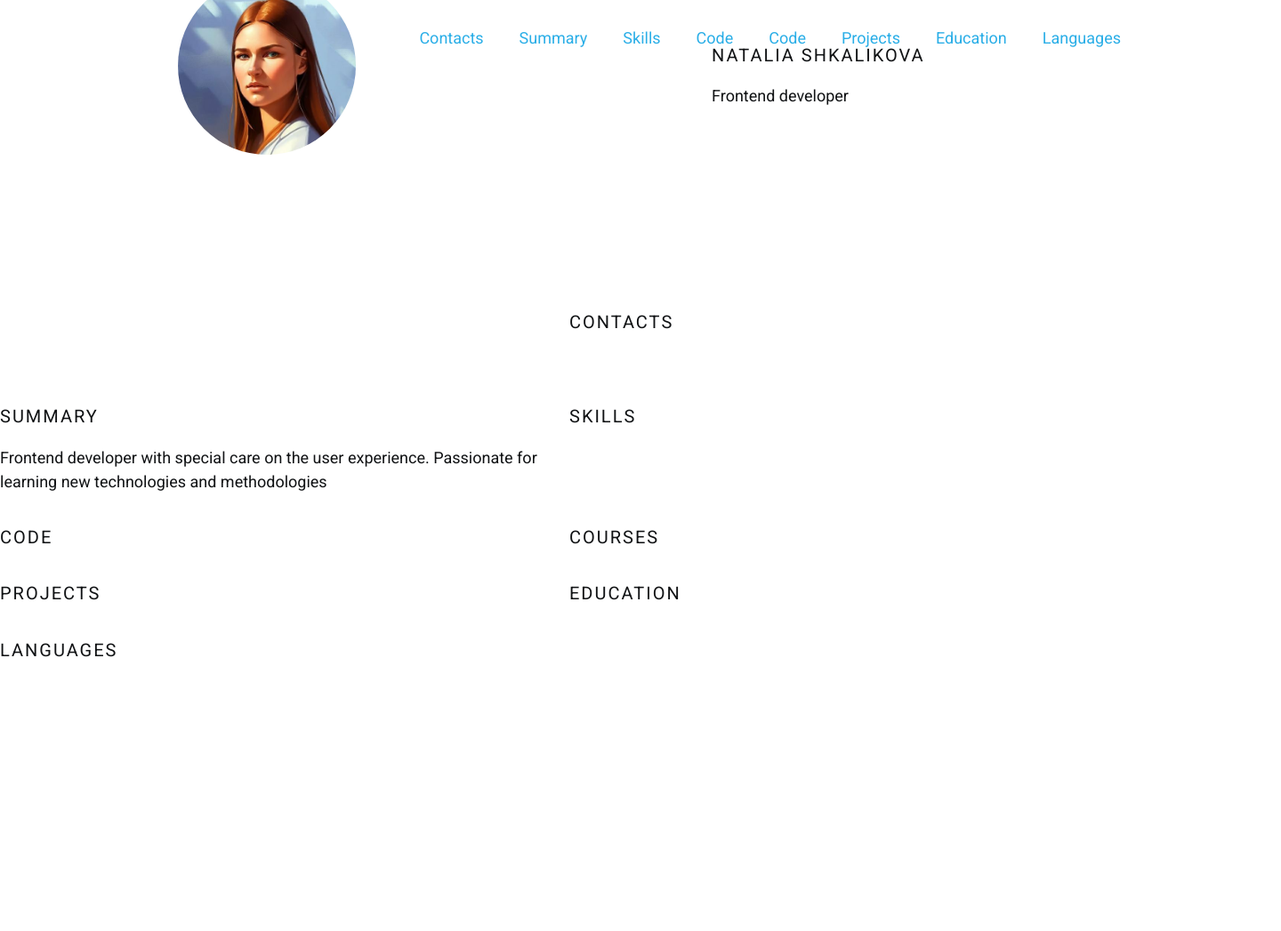
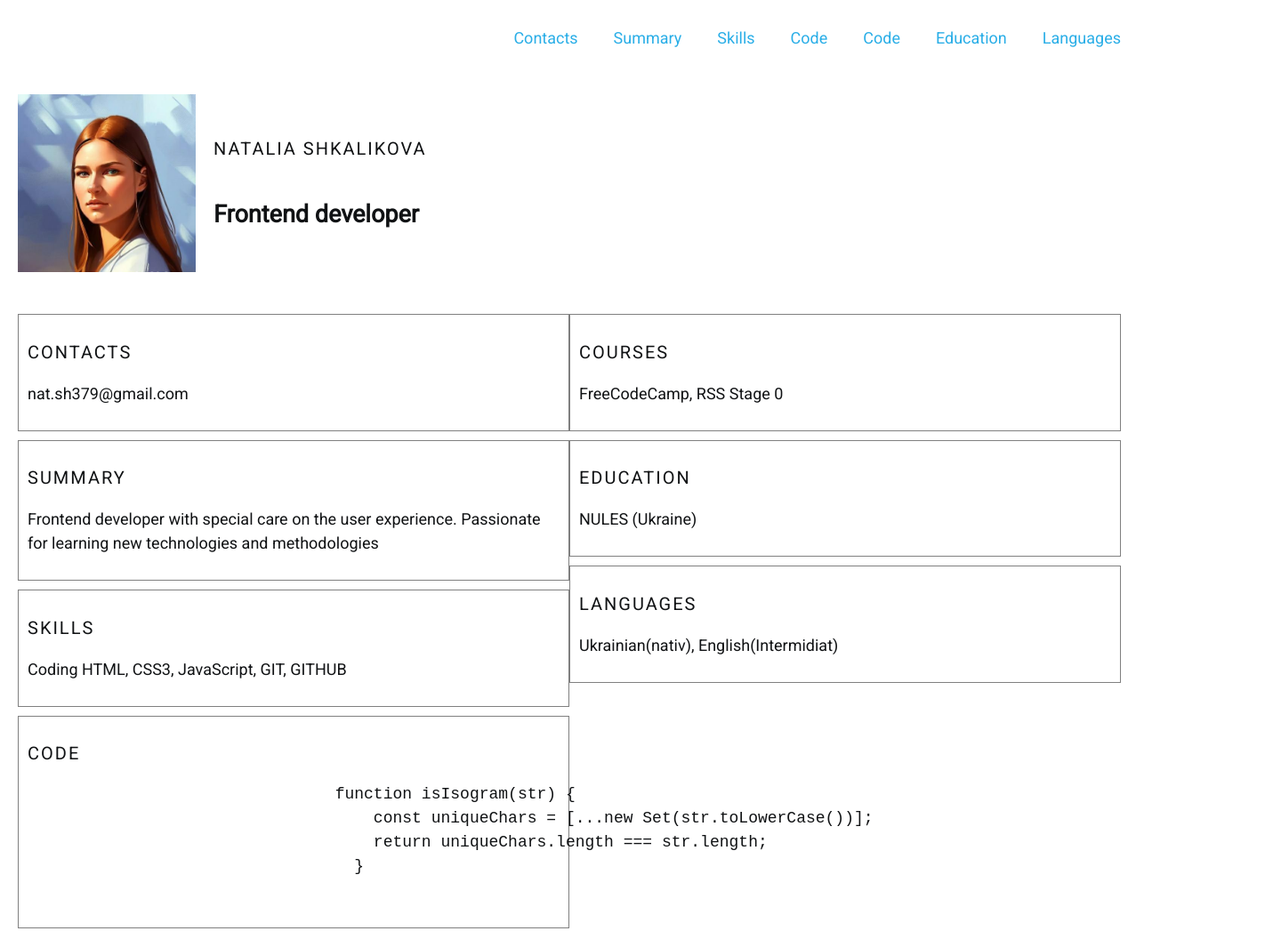
Before and after one commit to Nat379/rsschool-cv, a plain HTML site: page index.html in a window 1280 px wide. Shown: the top 1047 px of the page at 89% size, 1440 px wide, since content can reach past the window. Before the commit the page ends 800 px from the top, so only its background shows below. Drawn offline with Linux system fonts and the light colour scheme.

Commit message:
refactor: change structure of the project

```diff
--- a/index.html
+++ b/index.html
@@ -20,7 +20,6 @@
                   <li class="nav-item"><a href="#skills" class="nav-link">Skills</a></li>
                   <li class="nav-item"><a href="#code" class="nav-link">Code</a></li>
                   <li class="nav-item"><a href="#courses" class="nav-link">Code</a></li>
-                  <li class="nav-item"><a href="#projects" class="nav-link">Projects</a></li>
                   <li class="nav-item"><a href="#education" class="nav-link">Education</a></li>
                   <li class="nav-item"><a href="#languages" class="nav-link">Languages</a></li>
                 </ul>
@@ -28,39 +27,63 @@
         </div>
     </header>
     <main class="main">
-        <img class="img" src="./assets/image.jpg" alt="avatar">
-        <div class="container main-container" >
-            <section class="section" id="profile">
+        <section class="container main-container intro">
+            <div class="profile-pic">
+                <img class="img" src="./assets/image.jpg" alt="avatar">
+            </div>
+            <div class="titles">
                 <h1 class="section-title">Natalia Shkalikova</h1>
                 <h2 class="section-info">Frontend developer</h2>
-            </section>
-            <section class="section" id="contacts">
-                <h2 class="section-title">Contacts</h2>
-            </section>
-            <section class="section" id="summary">
-                <h2 class="section-title">Summary</h2>
+            </div>
+        </section>
+        <div class="container main-container" >
+        <section class="info">
+            <div class="column">
+                <div class="section" id="contacts">
+                    <h2 class="section-title">Contacts</h2>
+                    <p>nat.sh379@gmail.com</p>
+                </div>
+                <div class="section" id="summary">
+                    <h2 class="section-title">Summary</h2>
                 <p>Frontend developer with special care on the user experience.
                     Passionate for learning new technologies and methodologies</p>
-            </section>
-            <section class="section" id="skills">
-                <h2 class="section-title">Skills</h2>
-            </section>
-            <section class="section" id="code">
-                <h2 class="section-title">Code</h2>
-            </section>
-            <section class="section" id="courses">
-                <h2 class="section-title">Courses</h2>
-            </section>
-            <section class="section" id="projects">
-                <h2 class="section-title">Projects</h2>
-            </section>
-            <section class="section" id="education">
-                <h2 class="section-title">Education</h2>
-            </section>
-            <section class="section" id="languages">
-                <h2 class="section-title">Languages</h2>
-            </section>
-        </div>
+                </div>
+                <div class="section" id="skills">
+                    <h2 class="section-title">Skills</h2>
+                    <p>Coding
+                        HTML, CSS3, JavaScript, GIT, GITHUB
+                        </p>
+                </div>
+                <div class="section" id="code">
+                    <h2 class="section-title">Code</h2>
+                    <p>
+                        <code>
+                            <pre>
+                                function isIsogram(str) {
+                                    const uniqueChars = [...new Set(str.toLowerCase())];
+                                    return uniqueChars.length === str.length;
+                                  }
+                            </pre>
+                        </code>
+                    </p>
+                </div>
+            </div>
+            <div class="column">
+                <div class="section" id="courses">
+                    <h2 class="section-title">Courses</h2>
+                    <p>FreeCodeCamp, RSS Stage 0</p>
+                </div>
+                <div class="section" id="education">
+                    <h2 class="section-title">Education</h2>
+                    <p>NULES (Ukraine)</p>
+                </div>
+                <div class="section" id="languages">
+                    <h2 class="section-title">Languages</h2>
+                    <p>Ukrainian(nativ), English(Intermidiat)
+                    </p>
+                </div>
+            </div>
+        </section>
     </main>
     <footer class="footer">
         <div class="container"></div>
--- a/style.css
+++ b/style.css
@@ -27,10 +27,10 @@ body {
 * {
     box-sizing: border-box;
   }
-  .container {
+  /* .container {
     max-width: 1440px;
     margin: 0 auto;
-  }
+  } */
 
   .nav-list {
     display: flex;
@@ -55,14 +55,14 @@ body {
     color: rgba(115, 128, 141, 1);
   }
 
-  .main-container {
+  /* .main-container {
     display: flex;
     flex-wrap: wrap;
-  }
+  } */
 
-  .section {
+  /* .section {
     width: 50%;
-  }
+  } */
 
   .section-title {
     font-size: 20px;
@@ -72,23 +72,69 @@ body {
     color: var(--main-color);
   }
 
-  .section-info {
+  /* .section-info {
     font-size: 18px;
     font-weight: 200;
     color: var(--main-color);
-  }
+  } */
 
   .img {
     width: 200px;
     height: 200px;
-    border-radius: 50%;
+    /* border-radius: 50%;
     position: relative;
     left: 200px;
-    top: -150px;
+    top: -150px; */
   }
 
-#profile {
+/* #profile {
     position: relative;
     left: 800px;
     top: -300px;
+} */
+
+.intro {
+  display: flex;
+  align-items: center;
+  padding: 20px;
 }
+
+.profile-pic {
+  margin-right: 20px; /* Пространство между фото и заголовками */
+  /* Стилизация блока с фото */
+}
+
+.titles {
+  display: flex;
+  flex-direction: column;
+  /* Стилизация блока с заголовками */
+}
+
+.info {
+  display: flex;
+  justify-content: center; /* Центрирование секций */
+  padding: 20px;
+}
+
+.column-container {
+  display: flex;
+  justify-content: center; /* Центрирование контейнеров */
+}
+
+.column {
+  display: flex;
+  flex-direction: column;
+  flex-grow: 1; /* Растягивание секций вертикально */
+  width: 400px; /* Максимальная ширина контейнера */
+}
+
+.section {
+  border: 1px solid gray; /* Добавление границы на секции */
+  padding: 10px; /* Добавление отступов внутри секций */
+  margin-bottom: 10px; /* Пространство между контейнерами */
+}
+
+footer {
+  background: lightgray;
+  padding: 20px;
+}
```
